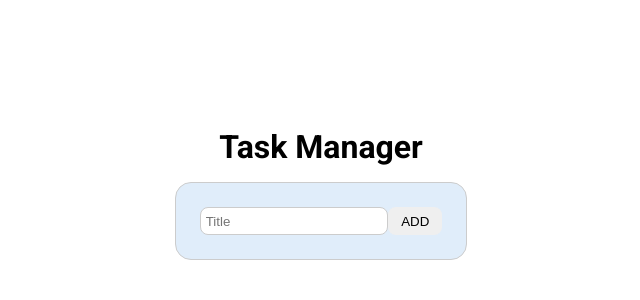
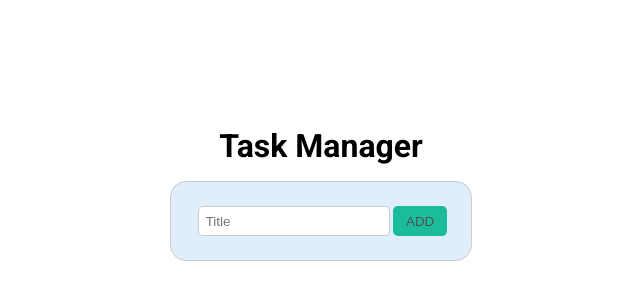
Before and after one commit to codophil/FrontEnd-Mentorship-challenge-00, a plain HTML site: page index.html in a window 1280 px wide. Shown: the part 198-498 px from the top of the page, without its empty margins (319-959 px from the left). Drawn offline with Linux system fonts and the light colour scheme; a web font is replaced by a local one.

Commit message:
Added form-group new styles

```diff
--- a/styles/main.css
+++ b/styles/main.css
@@ -41,15 +41,29 @@ main {
 
 .form-group input {
   border: 1px solid var(--lightGray);
-  border-radius: 0.5rem;
-  padding: 0.3rem;
+  border-radius: 0.3rem;
+  padding: 0.4rem;
+  margin:0 0.2rem;
+  outline: none;
+  transition: 0.2s;
+}
+
+.form-group input:focus {
+  box-shadow: 1px 1px 1px var(--lightBlue);
 }
 
 .form-group button {
   border: none;
-  border-radius: 0.5rem;
+  border-radius: 0.3rem;
   padding: 0.4rem 0.8rem;
+  color: var(--darkColor);
+  background-color: var(--lightGreen);
 }
 
+.form-group button:hover {
+  cursor: pointer;
+  background-color: var(--darkGreen);
+  color: var(--lightColor);
+}
 
 /* end of section: task-manager */
```
